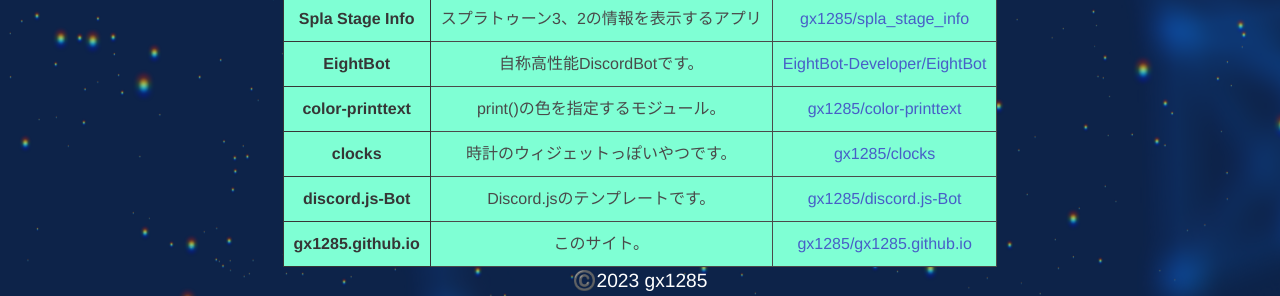
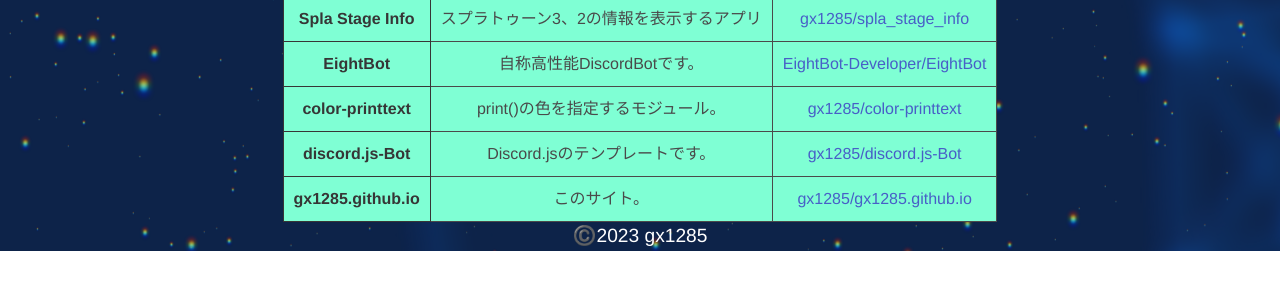
Before and after one commit to gx1285/gx1285.github.io, a plain HTML site: page index.html in a window 1280 px wide. Shown: the part 574-870 px from the top of the page. After the commit the page ends 825 px from the top, so only its background shows below. Drawn offline with nearby package versions, Linux system fonts and the light colour scheme; a web font is replaced by a local one.

Commit message:
Update index.html

```diff
--- a/index.html
+++ b/index.html
@@ -121,13 +121,6 @@
           </td>
         </tr>
         <tr>
-          <th>clocks</th>
-          <td>時計のウィジェットっぽいやつです。</td>
-          <td>
-            <a href="https://github.com/gx1285/clocks">gx1285/clocks</a>
-          </td>
-        </tr>
-        <tr>
           <th>discord.js-Bot</th>
           <td>Discord.jsのテンプレートです。</td>
           <td>
```
